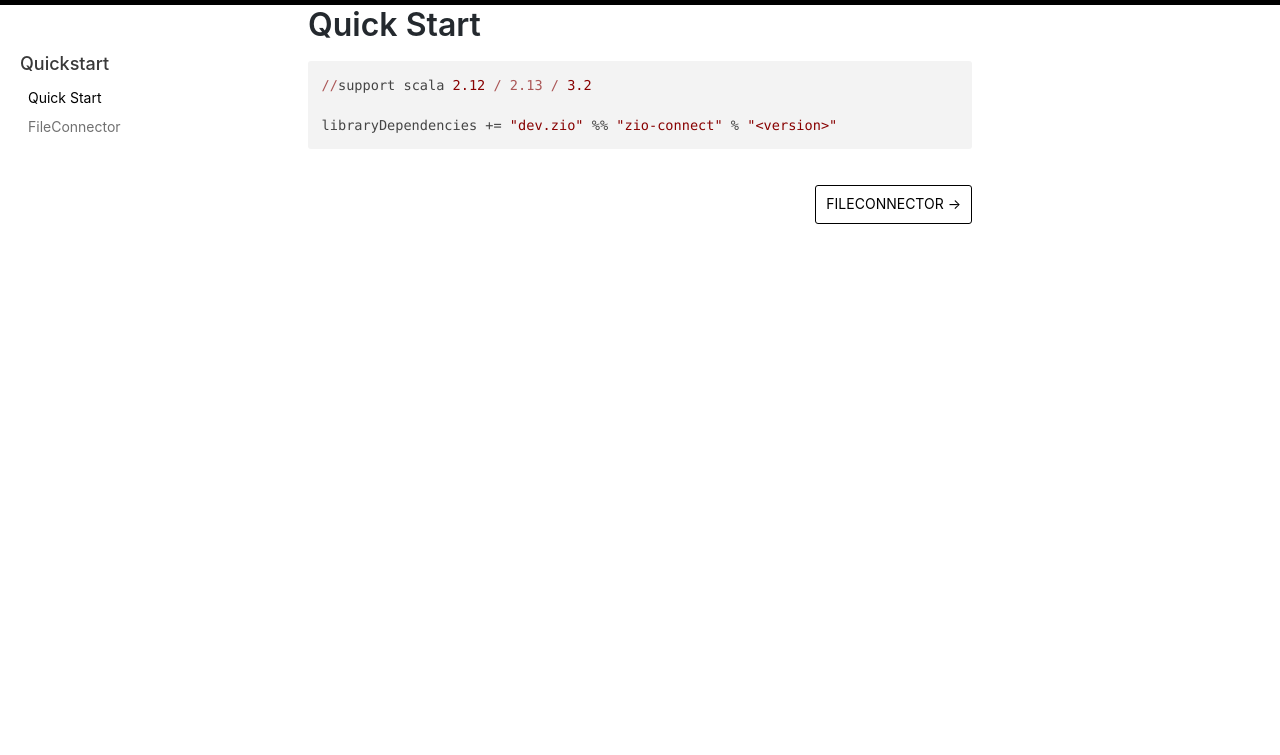
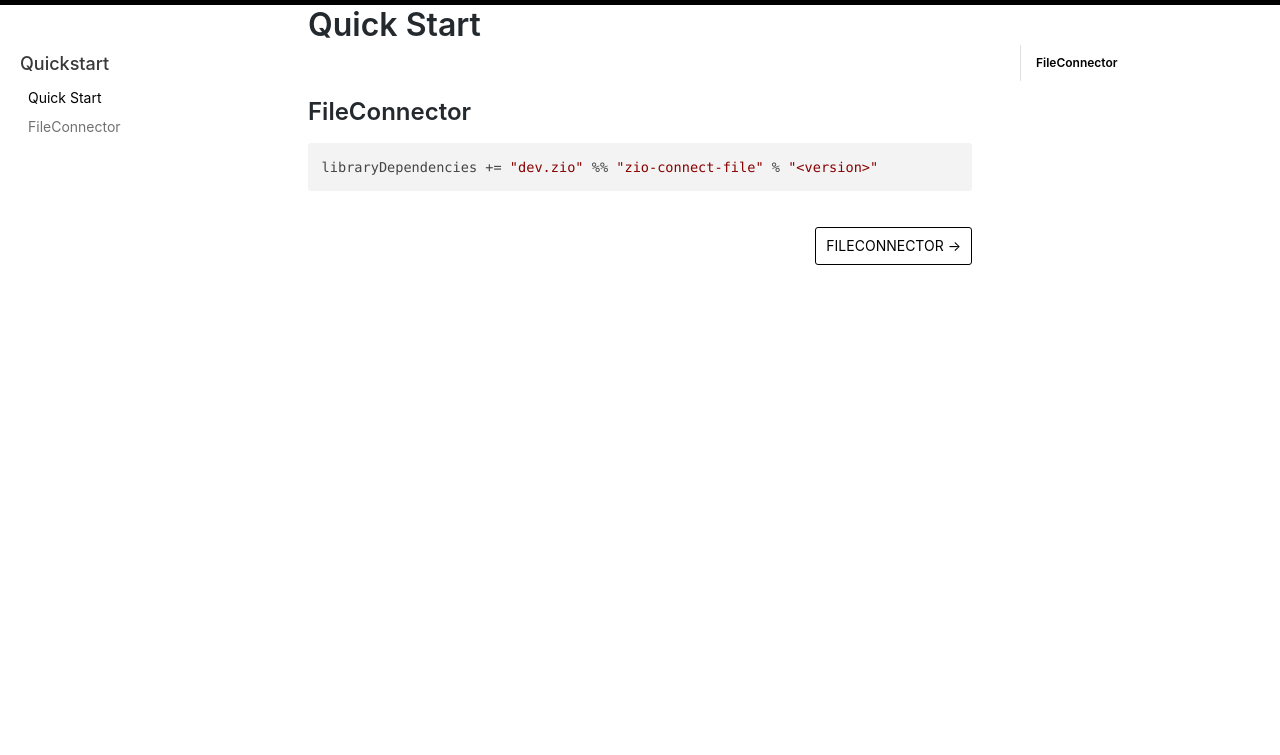
Before and after one commit to zio/zio-connect, a plain HTML site: page docs/quickstart/quickstart_index.html in a window 1280 px wide. Shown: the part 45-800 px from the top of the page. Drawn offline with nearby package versions, Linux system fonts and the light colour scheme; a script that the page names is missing.

Commit message:
Deploying to gh-pages from @ zio/zio-connect@83ae17e7839fb3f09087f23ef182fae63fd46f4a 🚀

````diff
--- a/docs/quickstart/quickstart_index.html
+++ b/docs/quickstart/quickstart_index.html
@@ -1,4 +1,4 @@
-<!DOCTYPE html><html lang="en"><head><meta charSet="utf-8"/><meta http-equiv="X-UA-Compatible" content="IE=edge"/><title>Quick Start · zio-connect</title><meta name="viewport" content="width=device-width, initial-scale=1.0"/><meta name="generator" content="Docusaurus"/><meta name="description" content="```"/><meta name="docsearch:language" content="en"/><meta property="og:title" content="Quick Start · zio-connect"/><meta property="og:type" content="website"/><meta property="og:url" content="https://zio.github.io/zio-connect/"/><meta property="og:description" content="```"/><meta property="og:image" content="https://zio.github.io/zio-connect/img/undraw_online.svg"/><meta name="twitter:card" content="summary"/><meta name="twitter:image" content="https://zio.github.io/zio-connect/img/undraw_tweetstorm.svg"/><link rel="shortcut icon" href="/zio-connect/img/favicon.png"/><link rel="stylesheet" href="//cdnjs.cloudflare.com/ajax/libs/highlight.js/9.12.0/styles/default.min.css"/><script type="text/javascript" src="https://buttons.github.io/buttons.js"></script><script src="https://unpkg.com/vanilla-back-to-top@7.1.14/dist/vanilla-back-to-top.min.js"></script><script>
+<!DOCTYPE html><html lang="en"><head><meta charSet="utf-8"/><meta http-equiv="X-UA-Compatible" content="IE=edge"/><title>Quick Start · zio-connect</title><meta name="viewport" content="width=device-width, initial-scale=1.0"/><meta name="generator" content="Docusaurus"/><meta name="description" content="FileConnector"/><meta name="docsearch:language" content="en"/><meta property="og:title" content="Quick Start · zio-connect"/><meta property="og:type" content="website"/><meta property="og:url" content="https://zio.github.io/zio-connect/"/><meta property="og:description" content="FileConnector"/><meta property="og:image" content="https://zio.github.io/zio-connect/img/undraw_online.svg"/><meta name="twitter:card" content="summary"/><meta name="twitter:image" content="https://zio.github.io/zio-connect/img/undraw_tweetstorm.svg"/><link rel="shortcut icon" href="/zio-connect/img/favicon.png"/><link rel="stylesheet" href="//cdnjs.cloudflare.com/ajax/libs/highlight.js/9.12.0/styles/default.min.css"/><script type="text/javascript" src="https://buttons.github.io/buttons.js"></script><script src="https://unpkg.com/vanilla-back-to-top@7.1.14/dist/vanilla-back-to-top.min.js"></script><script>
         document.addEventListener('DOMContentLoaded', function() {
           addBackToTop(
             {"zIndex":100,"cornerOffset":100}
@@ -60,8 +60,7 @@
                 };
               }
             });
-        </script></nav></div><div class="container mainContainer docsContainer"><div class="wrapper"><div class="post"><header class="postHeader"><h1 id="__docusaurus" class="postHeaderTitle">Quick Start</h1></header><article><div><span><pre><code class="hljs"><span class="hljs-regexp">//</span>support scala <span class="hljs-number">2.12</span> <span class="hljs-regexp">/ 2.13 /</span> <span class="hljs-number">3.2</span>
-
-libraryDependencies += <span class="hljs-string">"dev.zio"</span> %% <span class="hljs-string">"zio-connect"</span> % <span class="hljs-string">"&lt;version&gt;"</span>
+        </script></nav></div><div class="container mainContainer docsContainer"><div class="wrapper"><div class="post"><header class="postHeader"><h1 id="__docusaurus" class="postHeaderTitle">Quick Start</h1></header><article><div><span><h2><a class="anchor" aria-hidden="true" id="fileconnector"></a><a href="#fileconnector" aria-hidden="true" class="hash-link"><svg class="hash-link-icon" aria-hidden="true" height="16" version="1.1" viewBox="0 0 16 16" width="16"><path fill-rule="evenodd" d="M4 9h1v1H4c-1.5 0-3-1.69-3-3.5S2.55 3 4 3h4c1.45 0 3 1.69 3 3.5 0 1.41-.91 2.72-2 3.25V8.59c.58-.45 1-1.27 1-2.09C10 5.22 8.98 4 8 4H4c-.98 0-2 1.22-2 2.5S3 9 4 9zm9-3h-1v1h1c1 0 2 1.22 2 2.5S13.98 12 13 12H9c-.98 0-2-1.22-2-2.5 0-.83.42-1.64 1-2.09V6.25c-1.09.53-2 1.84-2 3.25C6 11.31 7.55 13 9 13h4c1.45 0 3-1.69 3-3.5S14.5 6 13 6z"></path></svg></a>FileConnector</h2>
+<pre><code class="hljs">libraryDependencies += <span class="hljs-string">"dev.zio"</span> %% <span class="hljs-string">"zio-connect-file"</span> % <span class="hljs-string">"&lt;version&gt;"</span>
 </code></pre>
-</span></div></article></div><div class="docs-prevnext"><a class="docs-next button" href="/zio-connect/docs/quickstart/quickstart_file_connector"><span class="function-name-prevnext">FileConnector</span><span class="arrow-next"> →</span></a></div></div></div><nav class="onPageNav"></nav></div><footer class="nav-footer" id="footer"><section class="sitemap"><a href="/zio-connect/" class="nav-home"><img src="/zio-connect/img/sidebar_brand2x.png" alt="zio-connect"/></a><div><h5>GitHub</h5><a class="github-button" href="https://github.com/zio/zio-connect" data-icon="octicon-star" data-count-href="/zio/zio-connect/stargazers" data-show-count="true" data-count-aria-label="# stargazers on GitHub" aria-label="Star this project on GitHub">Star</a></div><div><h5>Chat with us on Discord</h5><a href="https://discord.gg/2ccFBr4"><img src="/zio-connect//img/discord.png" width="120" alt="discord"/></a></div><div><h5>Additional resources</h5><a href="/zio-connect/api/index.html">Scaladoc of zio-connect</a></div></section><section class="copyright">Copyright © 2022 ZIO Maintainers</section></footer></div></body></html>
+</span></div></article></div><div class="docs-prevnext"><a class="docs-next button" href="/zio-connect/docs/quickstart/quickstart_file_connector"><span class="function-name-prevnext">FileConnector</span><span class="arrow-next"> →</span></a></div></div></div><nav class="onPageNav"><ul class="toc-headings"><li><a href="#fileconnector">FileConnector</a></li></ul></nav></div><footer class="nav-footer" id="footer"><section class="sitemap"><a href="/zio-connect/" class="nav-home"><img src="/zio-connect/img/sidebar_brand2x.png" alt="zio-connect"/></a><div><h5>GitHub</h5><a class="github-button" href="https://github.com/zio/zio-connect" data-icon="octicon-star" data-count-href="/zio/zio-connect/stargazers" data-show-count="true" data-count-aria-label="# stargazers on GitHub" aria-label="Star this project on GitHub">Star</a></div><div><h5>Chat with us on Discord</h5><a href="https://discord.gg/2ccFBr4"><img src="/zio-connect//img/discord.png" width="120" alt="discord"/></a></div><div><h5>Additional resources</h5><a href="/zio-connect/api/index.html">Scaladoc of zio-connect</a></div></section><section class="copyright">Copyright © 2022 ZIO Maintainers</section></footer></div></body></html>
````
Also changed, not shown: api/buildinfo/BuildInfo$.html (+1 -1 lines), docs/quickstart/quickstart_file_connector.html (+1 -3 lines), docs/quickstart/quickstart_file_connector/index.html (+1 -3 lines).
